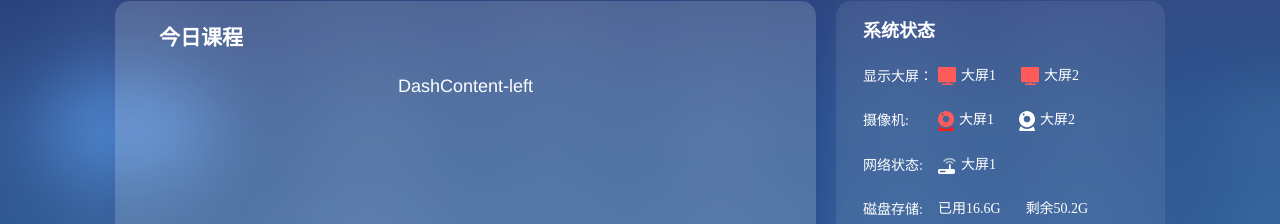
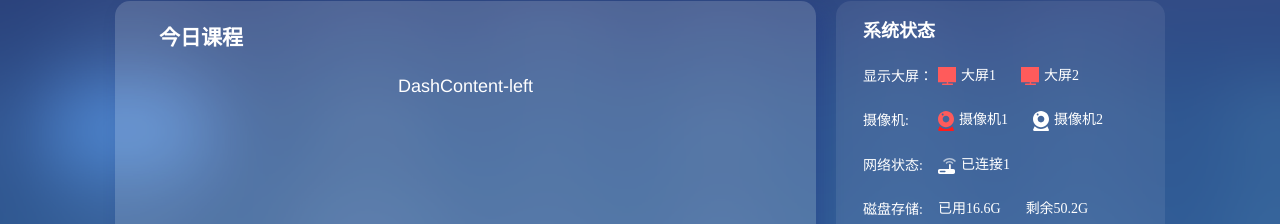
Before and after one commit to Alextt666/ct40, a Vue app: page /#/ in a window 1280 px wide. Shown: the part 205-429 px from the top of the page. Built offline with nearby package versions, Linux system fonts and the light colour scheme.

Commit message:
add:新增插槽

```diff
--- a/src/components/DashContent/RightTop/DetailItem.vue
+++ b/src/components/DashContent/RightTop/DetailItem.vue
@@ -8,7 +8,7 @@
             alt="screenicon"
             :class="[pointWidth ? 'point' : '']"
           />
-          <span> <span>大屏</span>{{ index + 1 }}</span>
+          <span> <slot></slot>{{ index + 1 }}</span>
         </div>
       </template>
     </template>
--- a/src/components/DashContent/RightTop/TopContent.vue
+++ b/src/components/DashContent/RightTop/TopContent.vue
@@ -6,9 +6,11 @@
       </template>
     </div>
     <div class="top-detail">
-      <DetailItem :list="screenList" :only-text="false" />
-      <DetailItem :list="cameraList" :only-text="false" point-width="true" />
-      <DetailItem :list="networkList" :only-text="false" />
+      <DetailItem :list="screenList" :only-text="false">大屏</DetailItem>
+      <DetailItem :list="cameraList" :only-text="false" point-width="true"
+        >摄像机</DetailItem
+      >
+      <DetailItem :list="networkList" :only-text="false">已连接</DetailItem>
       <DetailItem :list="spaceList" :only-text="true" />
       <DetailItem :list="['当前已是最新版本']" :only-text="true" />
     </div>
```
